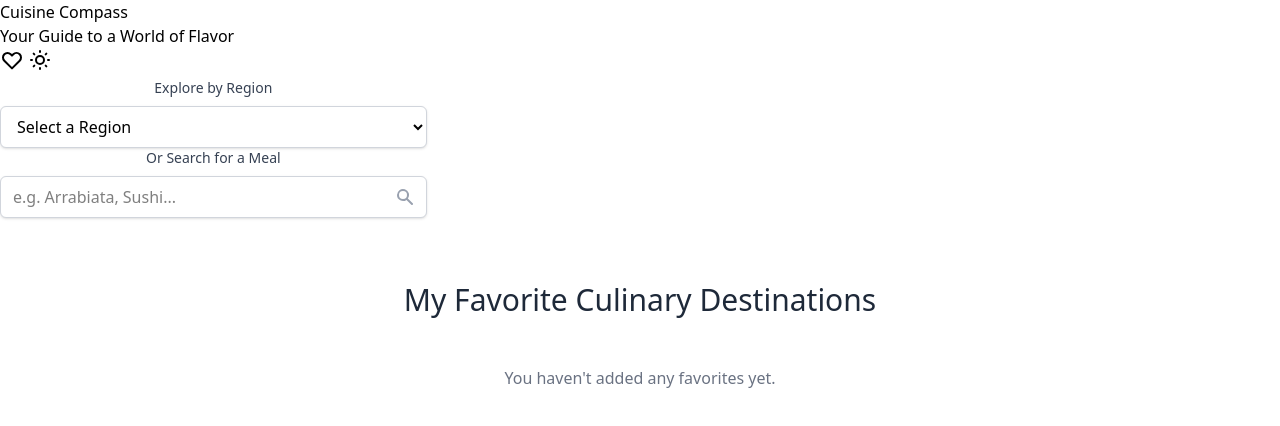
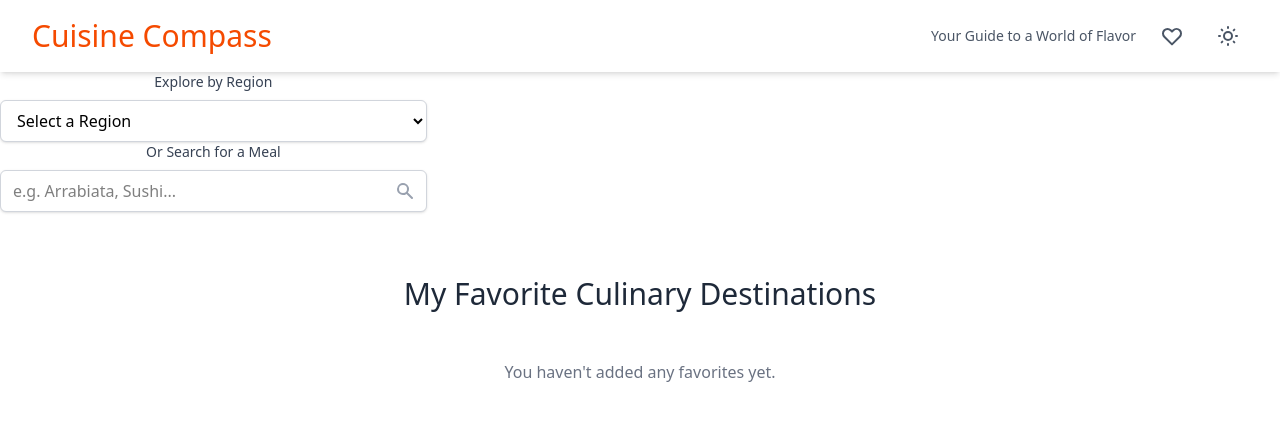
Before and after one commit to Muhia88/Phase-1-project, a plain HTML site: page index.html in a window 1280 px wide. Drawn offline with nearby package versions, Linux system fonts and the light colour scheme.

Commit message:
modifies header

```diff
--- a/index.html
+++ b/index.html
@@ -8,17 +8,17 @@
 </head>
 <body>
   <!-- Header -->
-  <header>
-    <nav>
-      <h1>Cuisine Compass</h1>
-      <div>
-        <p>Your Guide to a World of Flavor</p>
-        <button>
+  <header class="bg-white dark:bg-gray-800/50 backdrop-blur-sm shadow-md sticky top-0 z-40">
+    <nav class="container mx-auto px-4 sm:px-6 lg:px-8 py-4 flex justify-between items-center">
+      <h1 class="text-2xl md:text-3xl font-display text-orange-600 dark:text-orange-500">Cuisine Compass</h1>
+      <div class="flex items-center space-x-2 md:space-x-4">
+        <p class="hidden sm:block text-sm text-gray-600 dark:text-gray-400">Your Guide to a World of Flavor</p>
+        <button id="favorites-btn" title="View Favorites" class="p-2 rounded-full text-gray-600 dark:text-gray-300 hover:bg-gray-200 dark:hover:bg-gray-700 focus:outline-none focus:ring-2 focus:ring-offset-2 focus:ring-orange-500">
           <svg xmlns="http://www.w3.org/2000/svg" class="h-6 w-6" fill="none" viewBox="0 0 24 24" stroke="currentColor" stroke-width="2">
-            <path stroke-linecap="round" stroke-linejoin="round" d="M4.318 6.318a4.5 4.5 0 016.364 0L12 7.636l1.318-1.318a4.5 4.5 0 116.364 6.364L12 20.364l-7.682-7.682a4.5 4.5 0 010-6.364z" />
+              <path stroke-linecap="round" stroke-linejoin="round" d="M4.318 6.318a4.5 4.5 0 016.364 0L12 7.636l1.318-1.318a4.5 4.5 0 116.364 6.364L12 20.364l-7.682-7.682a4.5 4.5 0 010-6.364z" />
           </svg>
         </button>
-        <button>
+        <button id="theme-switcher" class="p-2 rounded-full text-gray-600 dark:text-gray-300 hover:bg-gray-200 dark:hover:bg-gray-700 focus:outline-none focus:ring-2 focus:ring-offset-2 focus:ring-orange-500">
           <svg id="theme-icon-light" xmlns="http://www.w3.org/2000/svg" class="h-6 w-6" fill="none" viewBox="0 0 24 24" stroke="currentColor"><path stroke-linecap="round" stroke-linejoin="round" stroke-width="2" d="M12 3v1m0 16v1m9-9h-1M4 12H3m15.364 6.364l-.707-.707M6.343 6.343l-.707-.707m12.728 0l-.707.707M6.343 17.657l-.707.707M16 12a4 4 0 11-8 0 4 4 0 018 0z" /></svg>
           <svg id="theme-icon-dark" xmlns="http://www.w3.org/2000/svg" class="h-6 w-6 hidden" fill="none" viewBox="0 0 24 24" stroke="currentColor"><path stroke-linecap="round" stroke-linejoin="round" stroke-width="2" d="M20.354 15.354A9 9 0 018.646 3.646 9.003 9.003 0 0012 21a9.003 9.003 0 008.354-5.646z" /></svg>
         </button>
```
